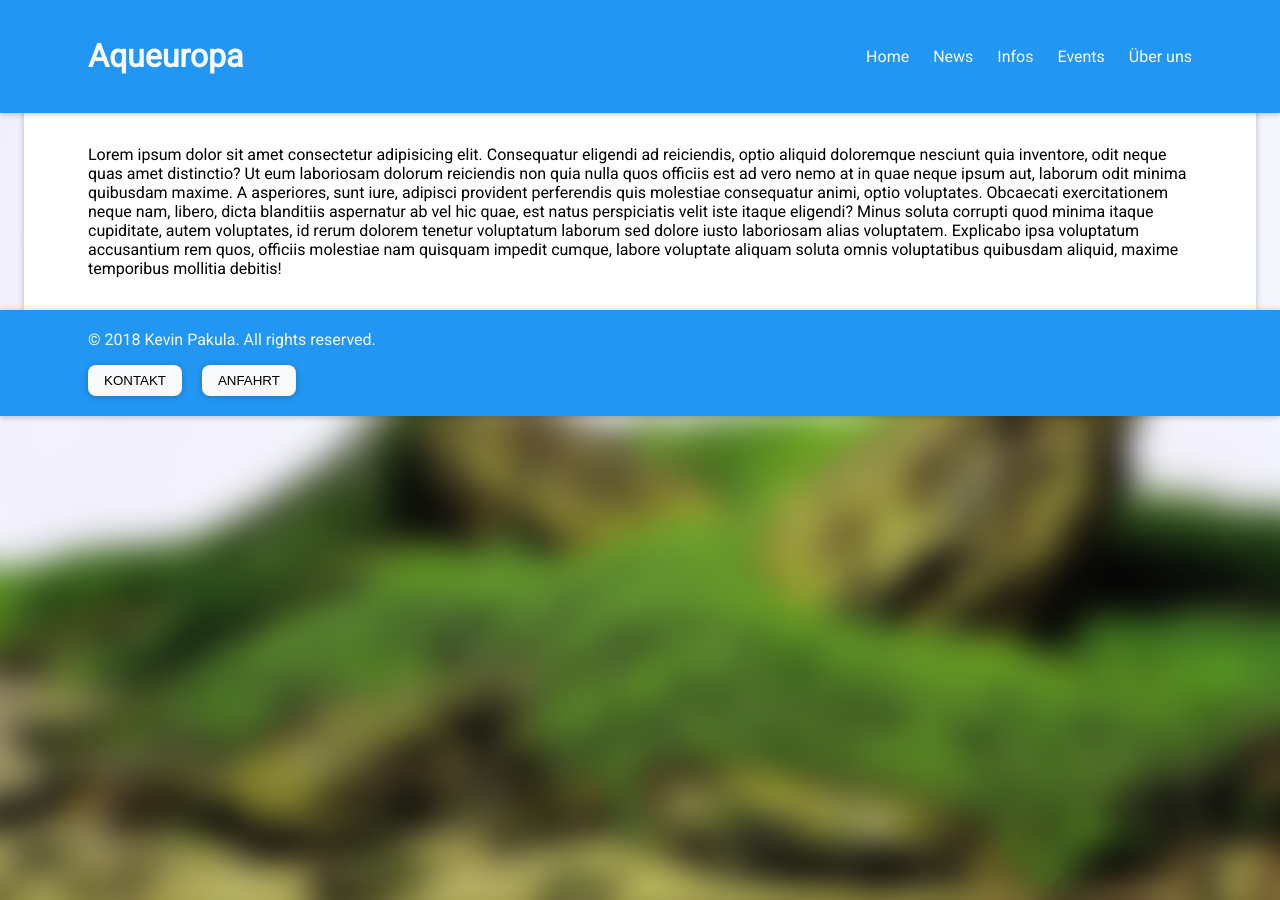
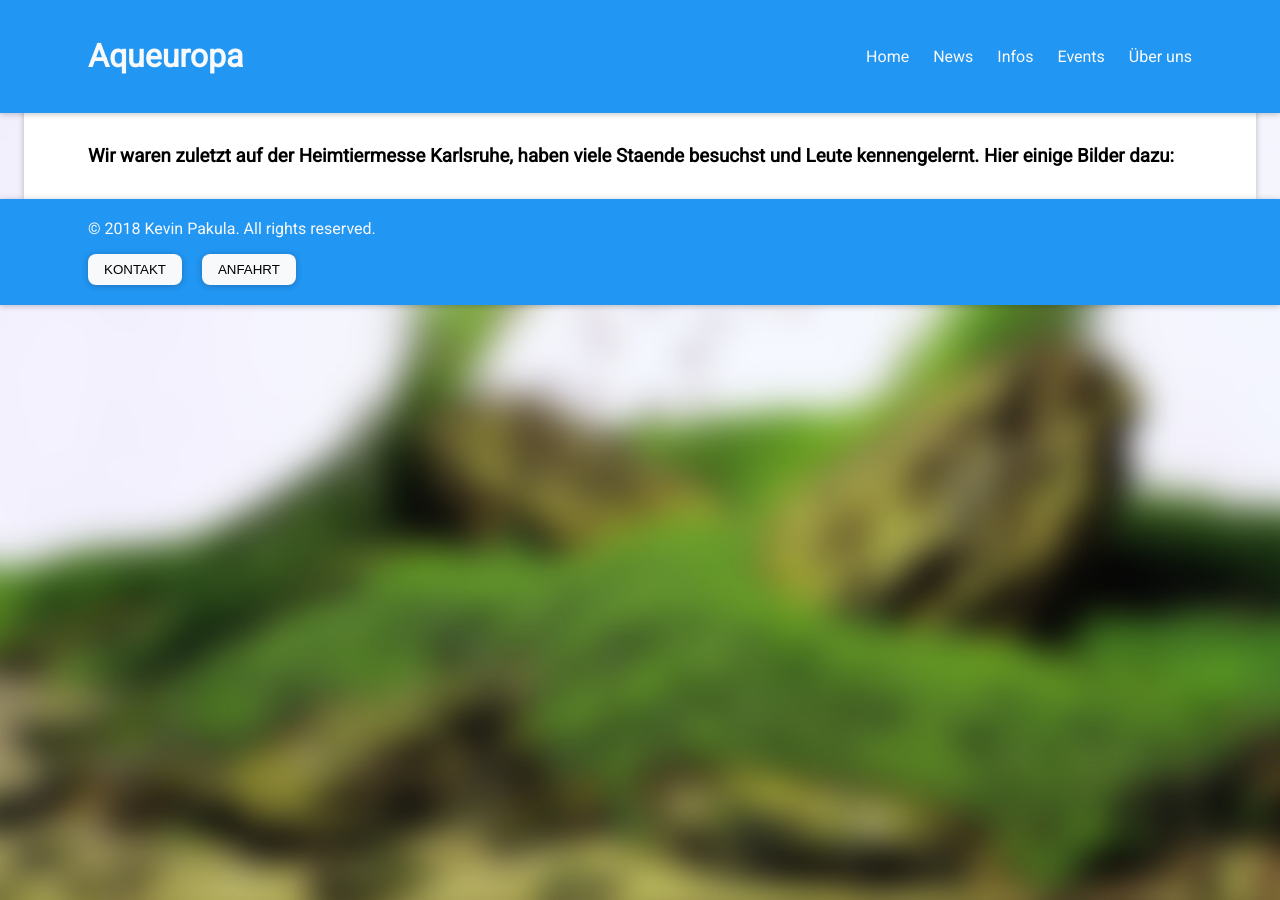
Before and after one commit to pojntfx/aqeuropa, a Jekyll site: the page built from events/vergangenheit.html, in a window 1280 px wide. Built offline with Jekyll 4.4.1, drawn with Linux system fonts in a browser that asks for light colours.

Commit message:
refactor

```diff
--- a/events/vergangenheit.html
+++ b/events/vergangenheit.html
@@ -2,5 +2,5 @@
 title: 'Vergangenheit'
 layout: 'home'
 ---
-
-Lorem ipsum dolor sit amet consectetur adipisicing elit. Consequatur eligendi ad reiciendis, optio aliquid doloremque nesciunt quia inventore, odit neque quas amet distinctio? Ut eum laboriosam dolorum reiciendis non quia nulla quos officiis est ad vero nemo at in quae neque ipsum aut, laborum odit minima quibusdam maxime. A asperiores, sunt iure, adipisci provident perferendis quis molestiae consequatur animi, optio voluptates. Obcaecati exercitationem neque nam, libero, dicta blanditiis aspernatur ab vel hic quae, est natus perspiciatis velit iste itaque eligendi? Minus soluta corrupti quod minima itaque cupiditate, autem voluptates, id rerum dolorem tenetur voluptatum laborum sed dolore iusto laboriosam alias voluptatem. Explicabo ipsa voluptatum accusantium rem quos, officiis molestiae nam quisquam impedit cumque, labore voluptate aliquam soluta omnis voluptatibus quibusdam aliquid, maxime temporibus mollitia debitis!
+<h3>Wir waren zuletzt auf der Heimtiermesse Karlsruhe, haben viele Staende besuchst und Leute kennengelernt. Hier einige Bilder dazu:
+</h3>
--- a/ueber-uns.html
+++ b/ueber-uns.html
@@ -7,7 +7,7 @@ layout: 'home'
 <div class="mb-2">
   {% include card-about.html
       imgsrc='avatar-max-mustermann.jpg'
-      imgalt='Screenshot von Flowgrow'
+      imgalt='Max Mustermann'
       title='Max Mustermann'
       age='30'
       aquascapes='120 Liter im holländischen Stil sowie ein 30 Liter NanoCube'
@@ -18,7 +18,7 @@ layout: 'home'
 <div class="mb-2">
   {% include card-about.html
       imgsrc='avatar-veronika-mustermann.jpg'
-      imgalt='Screenshot von Garnelio'
+      imgalt='Veronika Mustermann'
       title='Veronika Mustermann'
       age='47'
       aquascapes='60 Liter Iwagumi'
@@ -29,7 +29,7 @@ layout: 'home'
 <div>
   {% include card-about.html
       imgsrc='avatar-martin-mustermann.jpg'
-      imgalt='Screenshot vom Aquariumforum'
+      imgalt='Martin Mustermann'
       title='Martin Mustermann'
       age='35'
       aquascapes='400 Litler Atlas'
```
